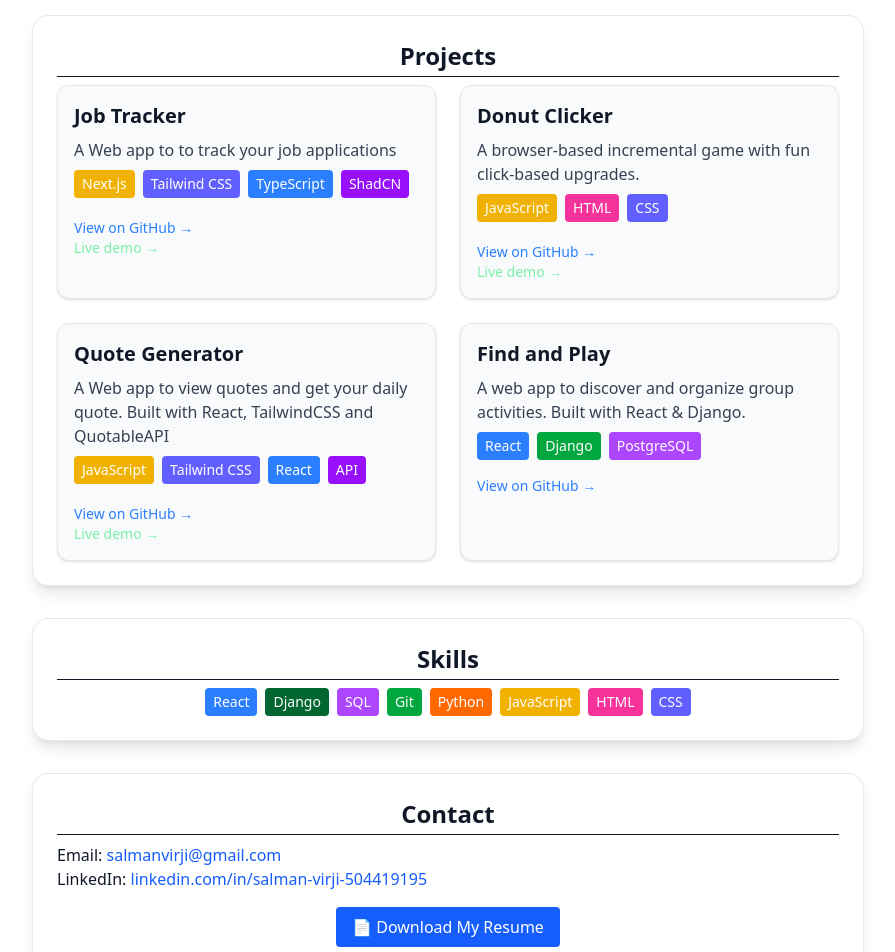
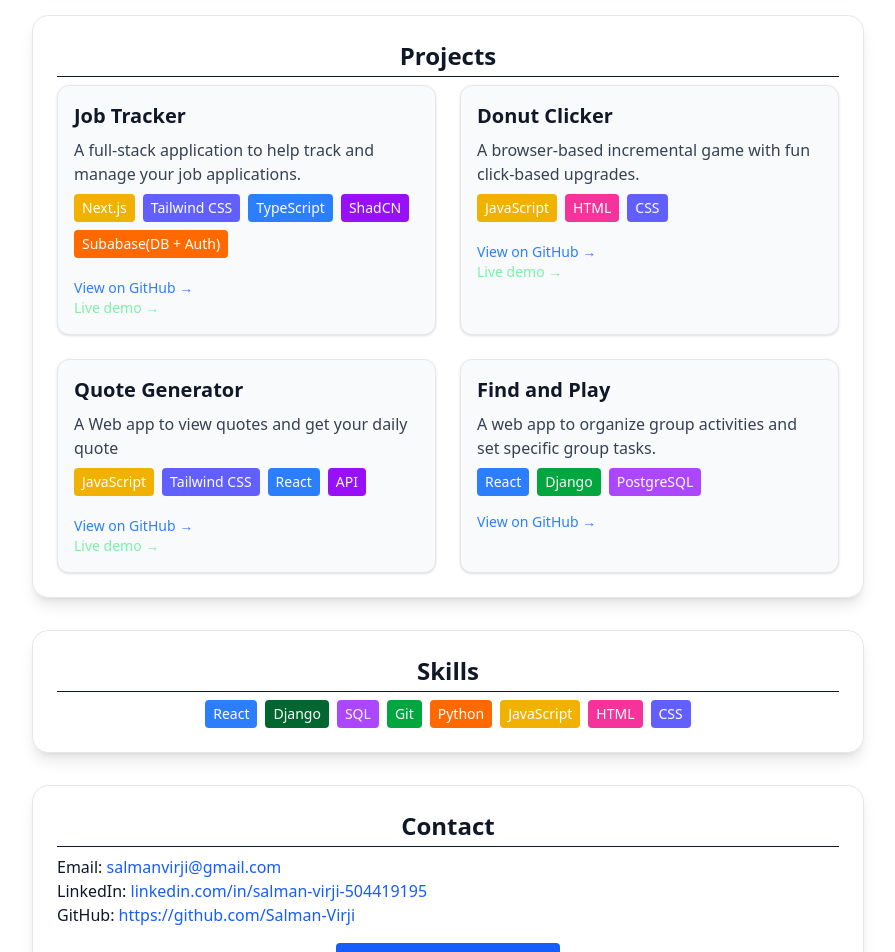
Before and after one commit to Salman-Virji/Portfolio, a React (Vite) app: page / in a window 1280 px wide. Shown: the part 620-1572 px from the top of the page, without its empty margins (192-1087 px from the left). Built offline with nearby package versions, Linux system fonts and the light colour scheme.

Commit message:
updated info

```diff
--- a/src/App.jsx
+++ b/src/App.jsx
@@ -1,5 +1,6 @@
 import { useEffect, useState } from "react";
 import profileImg from "./assets/profile.png";
+import initailsImg from "./assets/initials.png";
 
 export default function App() {
   const [isDarkMode, setIsDarkMode] = useState(() => {
@@ -35,7 +36,7 @@ export default function App() {
 
           <section className="text-center py-16 px-4">
             <img
-              src={profileImg}
+              src={initailsImg}
               alt="Salman Virji"
               className="w-28 h-28 rounded-full mx-auto mb-6 shadow-lg border-4 border-black-500 dark:border-black-500"
             />
@@ -71,7 +72,7 @@ export default function App() {
                 <div className="bg-gray-50 dark:bg-gray-900 border border-gray-200 dark:border-gray-700 rounded-xl p-4 shadow-sm hover:shadow-lg transition">
                   <h3 className="text-xl font-semibold  mb-2">Job Tracker</h3>
                   <p className="text-gray-700 dark:text-gray-300 mb-2">
-                    A Web app to to track your job applications
+                    A full-stack application to help track and manage your job applications.
                   </p>
                   <div className="flex flex-wrap gap-2 text-sm text-white">
                     <span className="bg-yellow-500 px-2 py-1 rounded">
@@ -87,6 +88,7 @@ export default function App() {
                     <span className="bg-purple-600 px-2 py-1 rounded">
                       ShadCN
                     </span>
+                    <span className="bg-orange-500 px-2 py-1 rounded">Subabase(DB + Auth)</span>
                   </div>
                   <div className="mt-1 flex flex-col ">
                     <a
@@ -150,8 +152,7 @@ export default function App() {
                     Quote Generator
                   </h3>
                   <p className="text-gray-700 dark:text-gray-300 mb-2">
-                    A Web app to view quotes and get your daily quote. Built
-                    with React, TailwindCSS and QuotableAPI
+                    A Web app to view quotes and get your daily quote
                   </p>
                   <div className="flex flex-wrap gap-2 text-sm text-white">
                     <span className="bg-yellow-500 px-2 py-1 rounded">
@@ -188,8 +189,7 @@ export default function App() {
                 <div className="bg-gray-50 dark:bg-gray-900 border border-gray-200 dark:border-gray-700 rounded-xl p-4 shadow-sm hover:shadow-lg transition">
                   <h3 className="text-xl font-semibold  mb-2">Find and Play</h3>
                   <p className="text-gray-700 dark:text-gray-300 mb-2">
-                    A web app to discover and organize group activities. Built
-                    with React & Django.
+                    A web app to organize group activities and set specific group tasks.
                   </p>
                   <div className="flex flex-wrap gap-2 text-sm text-white">
                     <span className="bg-blue-500 px-2 py-1 rounded">React</span>
@@ -254,6 +254,15 @@ export default function App() {
                   linkedin.com/in/salman-virji-504419195
                 </a>
               </p>
+              <p>
+                GitHub:{" "}
+                <a
+                  href="https://www.linkedin.com/in/salman-virji-504419195"
+                  className="text-blue-600 hover:underline"
+                >
+                  https://github.com/Salman-Virji
+                </a>
+              </p>
 
               <div className="flex justify-center">
                 <a
```
Also changed, not shown: src/assets/initials.png (added), 1 other file (tests, documents, lock files or other folders).
